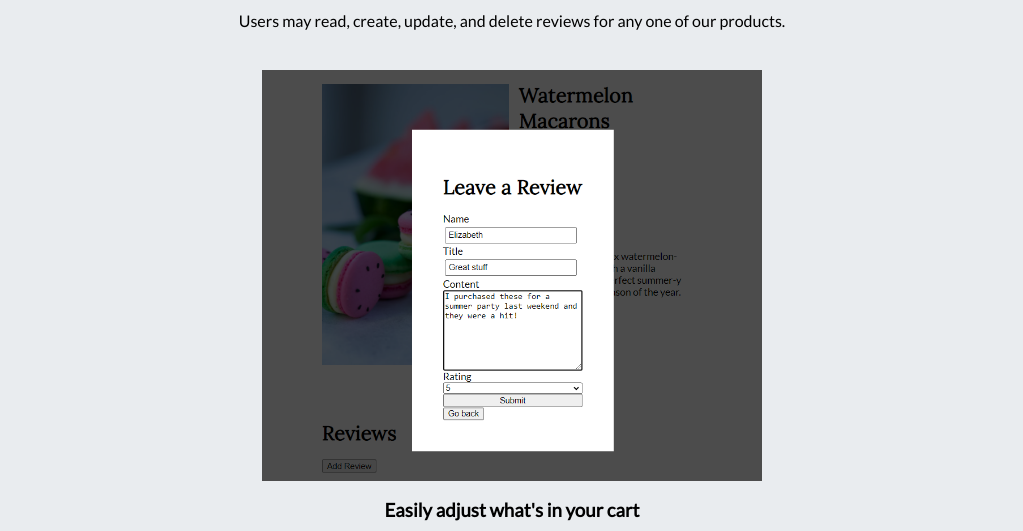
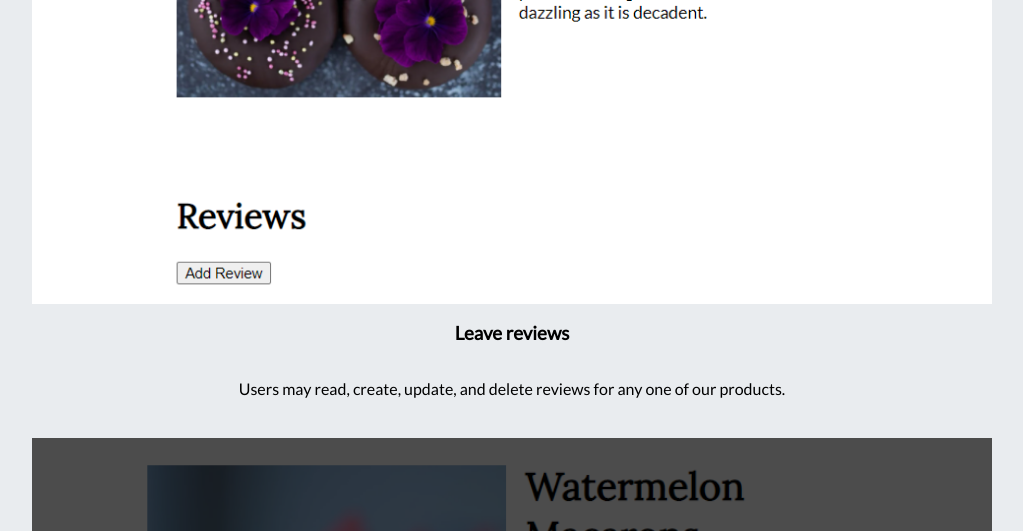
Before and after one commit to christineyoo/sweet-bloom, a React (Create React App) app: page / in a window 1280 px wide. Shown: the part 1997-2528 px from the top of the page, without its empty margins (128-1151 px from the left). Built offline with nearby package versions, Linux system fonts and the light colour scheme; no server answers.

Commit message:
added responsive styling to landing page

```diff
--- a/src/App.css
+++ b/src/App.css
@@ -1,3 +1,4 @@
 * {
   box-sizing: border-box;
+  scroll-behavior: smooth;
 }
--- a/src/pages/landing/Landing.css
+++ b/src/pages/landing/Landing.css
@@ -1,10 +1,10 @@
 article {
-  padding: 5rem 10rem;
+  padding: 3rem;
 }
 
 .landing-flex {
   display: flex;
-  flex-direction: row;
+  flex-direction: column;
 }
 
 .landing-flex-column {
@@ -25,6 +25,7 @@ article {
   text-align: center;
   padding: 4rem 1rem 1rem 1rem;
   margin-right: 1rem;
+  margin-bottom: 1rem;
 }
 
 .landing-flex-2 {
@@ -37,11 +38,10 @@ article {
   -moz-background-size: cover;
   -o-background-size: cover;
   background-size: cover;
-  padding: 12rem 10rem;
 }
 
 #landing > h1 {
-  font-size: 5rem;
+  font-size: 3rem;
 }
 
 #how-it-works,
@@ -56,11 +56,46 @@ article {
 #landing-button {
   padding: 1rem 2rem;
   background-color: transparent;
+  border: 1px solid #333333;
   border-radius: 1rem;
-  margin: 4rem 50%;
+  margin-right: 50%;
+  margin-left: 35%;
   text-align: center;
 }
 
 #landing-button:hover {
   background-color: rgba(255, 255, 255, 0.5);
 }
+
+.responsive {
+  width: 100%;
+  height: auto;
+}
+
+html,
+body {
+  overflow-x: hidden;
+}
+
+body {
+  position: relative;
+}
+
+@media all and (min-width: 800px) {
+  article {
+    padding: 5rem 10rem;
+  }
+
+  .landing-flex {
+    display: flex;
+    flex-direction: row;
+  }
+
+  #landing {
+    padding: 12rem 10rem;
+  }
+
+  #landing > h1 {
+    font-size: 5rem;
+  }
+}
--- a/src/pages/landing/Landing.js
+++ b/src/pages/landing/Landing.js
@@ -55,19 +55,34 @@ class Landing extends Component {
               Get more information about a product through the product details
               and reviews.
             </p>
-            <img src={productPhoto} width='500px' alt='stock photo' />
+            <img
+              src={productPhoto}
+              width='500px'
+              alt='stock photo'
+              className='responsive'
+            />
             <h3>Leave reviews</h3>
             <p>
               Users may read, create, update, and delete reviews for any one of
               our products.
             </p>
-            <img src={reviewPhoto} width='500px' alt='stock photo' />
+            <img
+              src={reviewPhoto}
+              width='500px'
+              alt='stock photo'
+              className='responsive'
+            />
             <h3>Easily adjust what's in your cart</h3>
             <p>
               Changed your mind about something? Want to go back and check
               something out? No problem. You can shop on your terms.
             </p>
-            <img src={cartPhoto} width='500px' alt='stock photo' />
+            <img
+              src={cartPhoto}
+              width='500px'
+              alt='stock photo'
+              className='responsive'
+            />
           </div>
         </article>
         <article id='reviews'>
```
